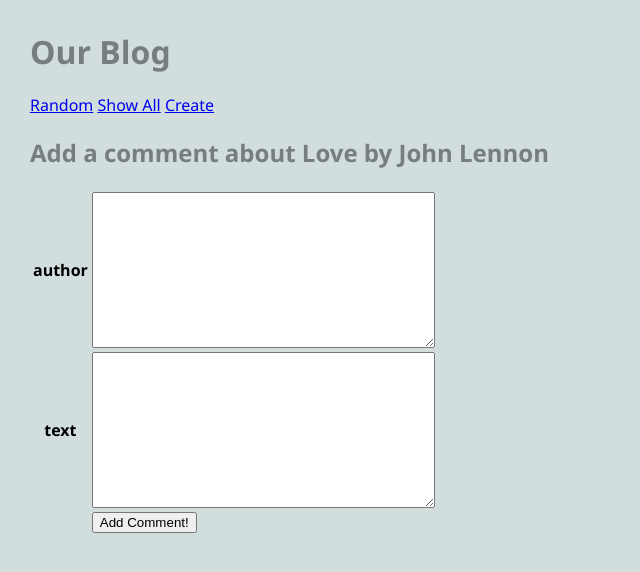
After one commit to szetol0718/CampusPickup-BU, a Django app: page /blog/article/2/create_comment in a window 1280 px wide. The commit adds this page. Shown: the top 572 px of the page, without its empty margins (0-640 px from the left). Run offline with Django 5.2, Linux system fonts and the light colour scheme; data comes from the database, SQL or seed files in the repository; both versions use the stored data as it was after the commit.

Commit message:
week4 updates

```diff
--- a/blog/admin.py
+++ b/blog/admin.py
@@ -2,5 +2,6 @@ from django.contrib import admin
 
 # Register your models here.
 
-from .models import Article
+from .models import Article,Comment
 admin.site.register(Article)
+admin.site.register(Comment)
--- /dev/null
+++ b/blog/forms.py
@@ -0,0 +1,26 @@
+## Create "blog/forms.py" to define the CreateArticleForm
+# blog/forms.py
+# define the forms that we use for create/update/delete operations
+
+
+from django import forms
+from .models import Article, Comment
+
+
+class CreateArticleForm(forms.ModelForm):
+    '''A form to add an Article to the database.'''
+
+
+    class Meta:
+        '''associate this form with a model from our database.'''
+        model = Article
+        fields = ['author', 'title', 'text', 'image_url']
+
+class CreateCommentForm(forms.ModelForm):
+    '''A form to add a Comment to the database.'''
+
+
+    class Meta:
+        '''associate this form with the Comment model; select fields.'''
+        model = Comment
+        fields = ['author', 'text', ]  # which fields from model should we use
--- a/blog/models.py
+++ b/blog/models.py
@@ -4,6 +4,7 @@
 # Define the data objects for our application
 #
 from django.db import models
+from django.urls import reverse
 
 
 class Article(models.Model):
@@ -20,3 +21,25 @@ class Article(models.Model):
     def __str__(self):
         '''Return a string representation of this Article object.'''
         return f'{self.title} by {self.author}'
+
+    def get_absolute_url(self):
+        '''Return the URL to display one instance of this model.'''
+        return reverse('article', kwargs={'pk':self.pk})
+    def get_all_comments(self):
+        '''Return all of the comments about this article.'''
+
+
+        comments = Comment.objects.filter(article=self)
+        return comments
+
+class Comment(models.Model):
+    '''Encapsulate the idea of a Comment on an Article.'''
+    # data attributes of a Comment:
+    article = models.ForeignKey("Article", on_delete=models.CASCADE)
+    author = models.TextField(blank=False)
+    text = models.TextField(blank=False)
+    published = models.DateTimeField(auto_now=True)
+
+    def __str__(self):
+        '''Return a string representation of this Comment object.'''
+        return f'{self.text}'
--- a/blog/templates/blog/base.html
+++ b/blog/templates/blog/base.html
@@ -1,24 +1,34 @@
-<!-- templates/base.html -->
-<!-- blog/templates/blog/base.html -->
+
+<!-- blog/base.html -->
 {% load static %}
+
+
 <html>
     <head>
-        <title>Blog</title>
-        <link rel="stylesheet" href="{% static 'styles-blog.css' %}">
+        <title>Our Blog</title>
+        <link rel="stylesheet" href="{% static '/styles/styles-blog.css' %}">
     </head>
+
+
     <body>
-        <header>
-            <h1>Blog</h1>
+        <head>
+            <h1>Our Blog</h1>
             <nav>
                 <ul>
+                    <li><a href="{% url 'random' %}">Random</a></li>
                     <li><a href="{% url 'show_all' %}">Show All</a></li>
-                    <li><a href="{% url 'random' %}">Random</a></li>
+                    <li><a href="{% url 'create_article' %}">Create</a></li>
                 </ul>
             </nav>
-        </header>
+        </head>
 
-    {% block content %}
-    {% endblock %}
+
+        <!-- substitute in the specific content here -->
+        {% block content %}
+        {% endblock %}
+
 
     </body>
+
+
 </html>
--- /dev/null
+++ b/blog/templates/blog/create_comment_form.html
@@ -0,0 +1,37 @@
+<!-- blog/templates/blog/create_comment_form.html -->
+{% extends 'blog/base.html' %}
+
+
+{% block content %}
+
+
+<h2>Add a comment about {{article}}</h2>
+
+
+<form method = 'POST'>
+<!-- talk about CSRF -->
+{% csrf_token %}
+
+
+<!-- customized table version here -->
+
+
+{% csrf_token %}
+    <table>
+    {% for field in form %}
+    <tr>
+        <th>{{field.name}}</th>
+        <td>{{field}}</td>
+    </tr>
+    {% endfor %}
+    <tr>
+        <td></td>
+        <td>
+            <input type='submit' name = 'Add Comment!' value= 'Add Comment!'>
+        </td>
+    </tr>
+    </table>
+</form>
+
+
+{% endblock %}
--- a/blog/urls.py
+++ b/blog/urls.py
@@ -1,12 +1,14 @@
 # blog/urls.py
 
 from django.urls import path
-from .views import ShowAllView, ArticleView, RandomArticleView # our view class definition
-
+from .views import ShowAllView, ArticleView # our view class definition
+from .views import RandomArticleView, CreateArticleView, CreateCommentView
 
 urlpatterns = [
     # map the URL (empty string) to the view
     path('', RandomArticleView.as_view(), name="random"),
     path('show_all', ShowAllView.as_view(), name='show_all'), # generic class-based view
-    path('article/<int:pk>', ArticleView.as_view(), name='article'), # show one article ### NEW
+    path('article/<int:pk>', ArticleView.as_view(), name='article'), # show one article
+    path('article/create', CreateArticleView.as_view(), name="create_article"), # new
+    path('article/<int:pk>/create_comment', CreateCommentView.as_view(), name='create_comment'),
 ]
--- a/blog/views.py
+++ b/blog/views.py
@@ -5,8 +5,10 @@
 
 #from django.shortcuts import render
 from .models import Article
-from django.views.generic import ListView, DetailView
+from django.views.generic import ListView, DetailView, CreateView
 import random
+from .forms import CreateArticleForm, CreateCommentForm ## new
+from django.urls import reverse
 
 
 class ShowAllView(ListView):
@@ -36,3 +38,77 @@ class RandomArticleView(DetailView):
 
         all_articles = Article.objects.all()
         return random.choice(all_articles)
+
+
+# define a subclass of CreateView to handle creation of Article objects
+class CreateArticleView(CreateView):
+    '''A view to handle creation of a new Article.
+    (1) display the HTML form to user (GET)
+    (2) process the form submission and store the new Article object (POST)
+    '''
+
+
+    form_class = CreateArticleForm
+    template_name = "blog/create_article_form.html"
+
+class CreateCommentView(CreateView):
+    '''A view to create a new comment and save it to the database.'''
+
+
+    form_class = CreateCommentForm
+    template_name = "blog/create_comment_form.html"
+
+
+    def get_context_data(self):
+        '''Return the dictionary of context variables for use in the template.'''
+
+
+        # calling the superclass method
+        context = super().get_context_data()
+
+
+        # find/add the article to the context data
+        # retrieve the PK from the URL pattern
+        pk = self.kwargs['pk']
+        article = Article.objects.get(pk=pk)
+
+
+        # add this article into the context dictionary:
+        context['article'] = article
+        return context
+
+
+
+
+    def form_valid(self, form):
+        '''This method handles the form submission and saves the
+        new object to the Django database.
+        We need to add the foreign key (of the Article) to the Comment
+        object before saving it to the database.
+        '''
+
+
+		# instrument our code to display form fields:
+        print(f"CreateCommentView.form_valid: form.cleaned_data={form.cleaned_data}")
+
+        # retrieve the PK from the URL pattern
+        pk = self.kwargs['pk']
+        article = Article.objects.get(pk=pk)
+        # attach this article to the comment
+        form.instance.article = article # set the FK
+
+
+        # delegate the work to the superclass method form_valid:
+        return super().form_valid(form)
+
+
+    def get_success_url(self):
+        '''Provide a URL to redirect to after creating a new Comment.'''
+
+
+        # create and return a URL:
+        # return reverse('show_all') # not ideal; we will return to this
+        # retrieve the PK from the URL pattern
+        pk = self.kwargs['pk']
+        # call reverse to generate the URL for this Article
+        return reverse('article', kwargs={'pk':pk})
```
Also changed, not shown: blog/templates/blog/article.html (+32 -13 lines), blog/templates/blog/create_article_form.html (added, +21 -0 lines), blog/migrations/0003_comment.py (added), db.sqlite3.
